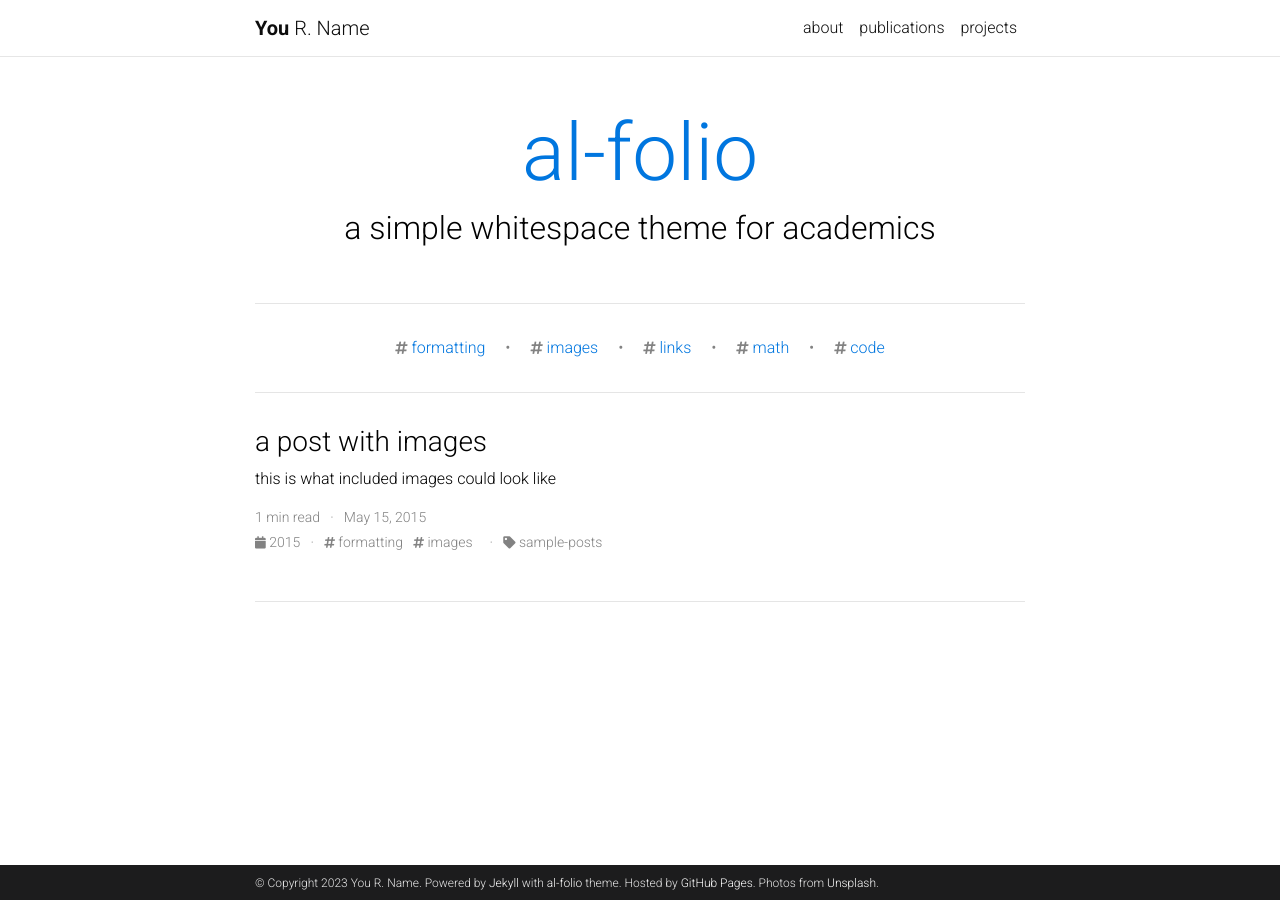
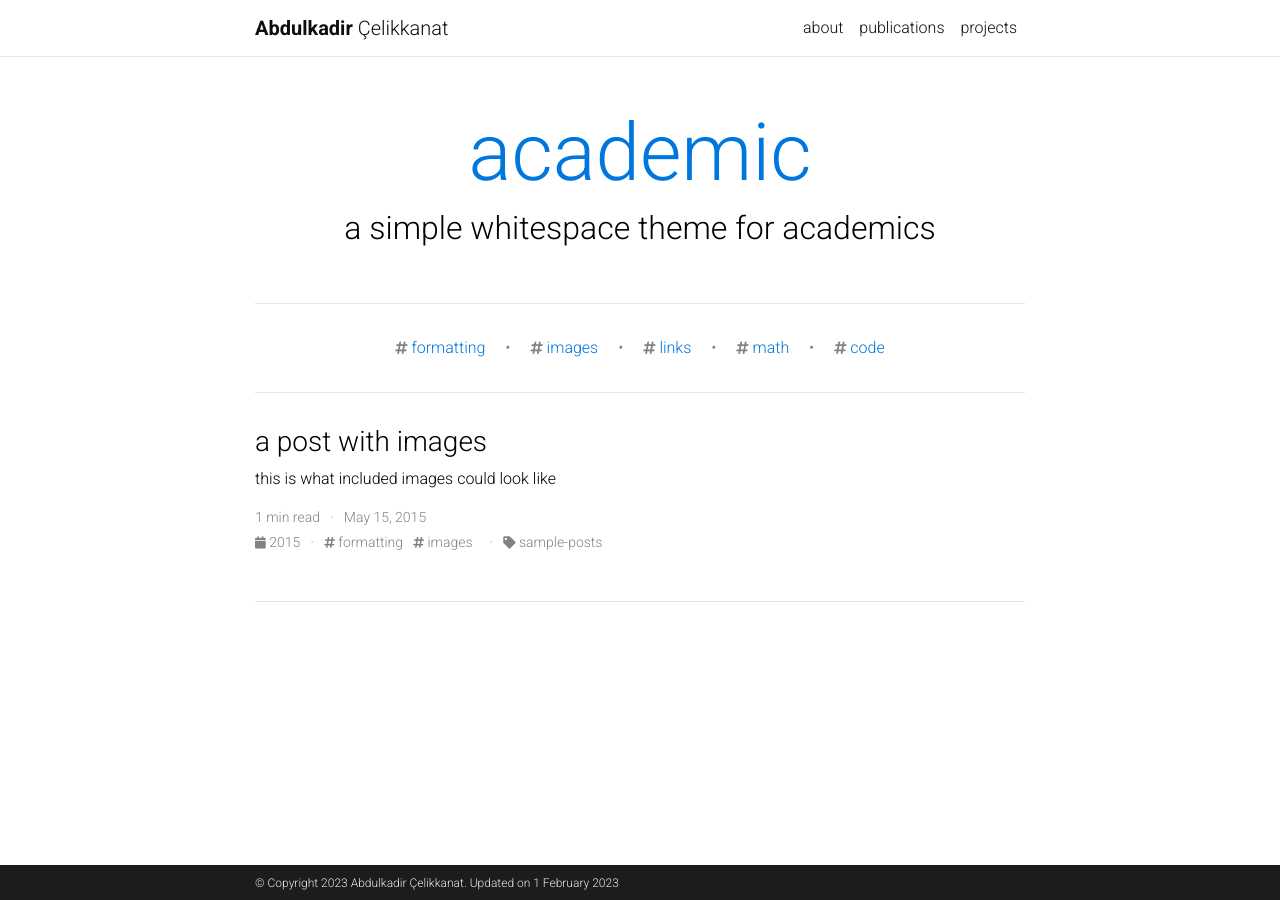
Before and after one commit to abdcelikkanat/oldwebsite, a Jekyll site: the page built from blog/index.html, in a window 1280 px wide. Built offline with Jekyll 4.4.1, drawn with Linux system fonts in a browser that asks for light colours; full-size pictures stand in for the smaller copies a plugin makes; the list of posts is cut into pages by our own code; comment, search, counter and statistics services are not loaded; a style sheet for code colours, icons or effects is not loaded.

```diff
--- a/_config.yml
+++ b/_config.yml
@@ -3,17 +3,14 @@
 # -----------------------------------------------------------------------------
 
 title: blank # the website title (if blank, full name will be used instead)
-first_name: You
-middle_name: R.
-last_name: Name
-email: you@example.com
+first_name: Abdulkadir
+middle_name:
+last_name: Çelikkanat
+email: abce@dtu.dk
 description: > # the ">" symbol means to ignore newlines until "footer_text:"
-  A simple, whitespace theme for academics. Based on [*folio](https://github.com/bogoli/-folio) design.
-footer_text: >
-  Powered by <a href="https://jekyllrb.com/" target="_blank">Jekyll</a> with <a href="https://github.com/alshedivat/al-folio">al-folio</a> theme.
-  Hosted by <a href="https://pages.github.com/" target="_blank">GitHub Pages</a>.
-  Photos from <a href="https://unsplash.com" target="_blank">Unsplash</a>.
-keywords: jekyll, jekyll-theme, academic-website, portfolio-website  # add your own keywords or leave empty
+  Personal website of Abdulkadir Çelikkanat.
+footer_text: Updated on 1 February 2023
+keywords: abdulkadir celikkanat, graph, network, graph representation learning, embedding, representation, random walks  # add your own keywords or leave empty
 
 lang: en # the language of your site (for example: en, fr, cn, ru, etc.)
 icon: ⚛️  # the emoji used as the favicon (alternatively, provide image name in /assets/img/)
@@ -67,16 +64,16 @@
 # Social integration
 # -----------------------------------------------------------------------------
 
-github_username: # your GitHub user name
+github_username: abdcelikkanat # your GitHub user name
 gitlab_username: # your GitLab user name
 twitter_username: # your Twitter handle
 mastodon_username: # your mastodon instance+username in the format instance.tld/@username
-linkedin_username: # your LinkedIn user name
+linkedin_username: abdulkadir-çelikkanat-65a759104&hl=en # your LinkedIn user name
 telegram_username: # your Telegram user name
-scholar_userid: # your Google Scholar ID
+scholar_userid: FxnG9uMAAAAJ # your Google Scholar ID
 semanticscholar_id: # your Semantic Scholar ID
 whatsapp_number: # your WhatsApp number (full phone number in international format. Omit any zeroes, brackets, or dashes when adding the phone number in international format.)
-orcid_id: # your ORCID ID
+orcid_id: 0000-0001-8912-711X # your ORCID ID
 medium_username: # your Medium username
 quora_username: # your Quora username
 publons_id: # your ID on Publons
@@ -104,17 +101,17 @@
 # Analytics and search engine verification
 # -----------------------------------------------------------------------------
 
-google_analytics:  # your Goole Analytics measurement ID (format: G-XXXXXXXXXX)
+google_analytics: G-158DQ81MD7 # your Goole Analytics measurement ID (format: G-XXXXXXXXXX)
 panelbear_analytics:  # panelbear analytics site ID (format: XXXXXXXXX)
 
-google_site_verification:  # your google-site-verification ID (Google Search Console)
+google_site_verification: 351862698 # your google-site-verification ID (Google Search Console)
 bing_site_verification:  # out your bing-site-verification ID (Bing Webmaster)
 
 # -----------------------------------------------------------------------------
 # Blog
 # -----------------------------------------------------------------------------
 
-blog_name: al-folio # blog_name will be displayed in your blog page
+blog_name: academic # blog_name will be displayed in your blog page
 blog_nav_title: blog # your blog must have a title for it to be displayed in the nav bar
 blog_description: a simple whitespace theme for academics
 permalink: /blog/:year/:title/
@@ -127,7 +124,7 @@
 # Follow instructions on https://giscus.app/ to setup for your repo to fill out
 # the information below.
 giscus:
-  repo: alshedivat/al-folio      # <your-github-user-name>/<your-github-repo-name>
+  repo: alshedivat/academic      # <your-github-user-name>/<your-github-repo-name>
   repo_id: MDEwOlJlcG9zaXRvcnk2MDAyNDM2NQ==
   category: Comments             # name of the category under which discussions will be created
   category_id: DIC_kwDOA5PmLc4CTBt6
@@ -140,7 +137,7 @@
   lang: en
 
 # Disqus comments (DEPRECATED)
-disqus_shortname: al-folio # put your disqus shortname
+disqus_shortname: academic # put your disqus shortname
 # https://help.disqus.com/en/articles/1717111-what-s-a-shortname
 
 # External sources.
@@ -148,7 +145,7 @@
 # you can display them in your blog by adding a link to the RSS feed.
 external_sources:
   - name: medium.com
-    rss_url: https://medium.com/@al-folio/feed
+    rss_url: https://medium.com/@academic/feed
 
 # -----------------------------------------------------------------------------
 # Collections
@@ -165,7 +162,7 @@
     permalink: /projects/:path/
 
 news_scrollable: true # adds a vertical scroll bar if there are more than 3 news items
-news_limit: 5 # leave blank to include all the news in the `_news` folder
+news_limit: 3 # leave blank to include all the news in the `_news` folder
 
 # -----------------------------------------------------------------------------
 # Jekyll settings
@@ -210,6 +207,7 @@
   - jekyll-link-attributes
   - jekyll-twitter-plugin
   - jemoji
+  - jekyll-include-cache
 
 # Sitemap settings
 defaults:
@@ -250,8 +248,8 @@
 
 scholar:
 
-  last_name: [Einstein]
-  first_name: [Albert, A.]
+  last_name: [Çelikkanat]
+  first_name: [Abdulkadir]
 
   style: apa
   locale: en
@@ -272,10 +270,6 @@
   details_link: Details
 
   query: "@*"
-
-badges: # Display different badges for your pulications
-  altmetric_badge: true # Altmetric badge (https://www.altmetric.com/products/altmetric-badges/)
-  dimensions_badge: true # Dimensions badge (https://badge.dimensions.ai/)
 
 # Filter out certain bibtex entry keywords used internally from the bib output
 filtered_bibtex_keywords: [abbr, abstract, arxiv, bibtex_show, html, pdf, selected, supp, blog, code, poster, slides, website, preview, altmetric]
@@ -302,7 +296,7 @@
 # -----------------------------------------------------------------------------
 
 imagemagick:
-  enabled: true # enables responsive images for your site (recomended, see https://github.com/alshedivat/al-folio/issues/537)
+  enabled: false # enables responsive images for your site (recomended, see https://github.com/alshedivat/al-folio/issues/537)
   widths:
     - 480
     - 800
@@ -338,7 +332,7 @@
 enable_math:                true   # enables math typesetting (uses MathJax)
 enable_tooltips:            false  # enables automatic tooltip links generated
                                    # for each section titles on pages and posts
-enable_darkmode:            true   # enables switching between light/dark modes
+enable_darkmode:            false   # enables switching between light/dark modes
 enable_navbar_social:       false  # enables displaying social links in the
                                    # navbar on the about page
 enable_project_categories:  true   # enables categorization of projects into
@@ -375,5 +369,5 @@
     css: "sha256-jpjYvU3G3N6nrrBwXJoVEYI/0zw8htfFnhT9ljN3JJw="
     js: "sha256-NdbiivsvWt7VYCt6hYNT3h/th9vSTL4EDWeGs5SN3DA="
 medium_zoom:
-  version: "1.0.8"
-  integrity: "sha256-7PhEpEWEW0XXQ0k6kQrPKwuoIomz8R8IYyuU1Qew4P8="
+  version: "1.0.6"
+  integrity: "sha256-EdPgYcPk/IIrw7FYeuJQexva49pVRZNmt3LculEr7zM="
```
